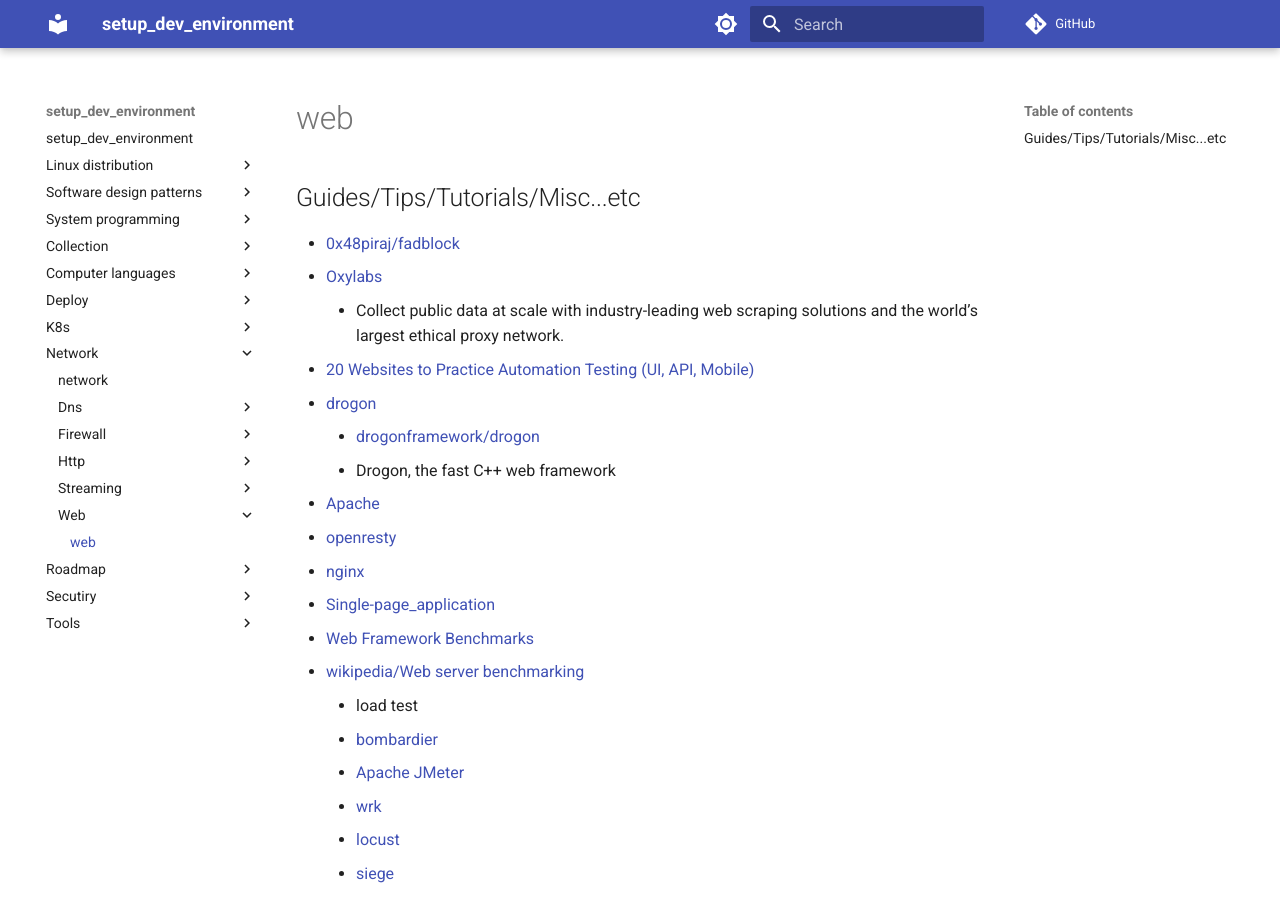
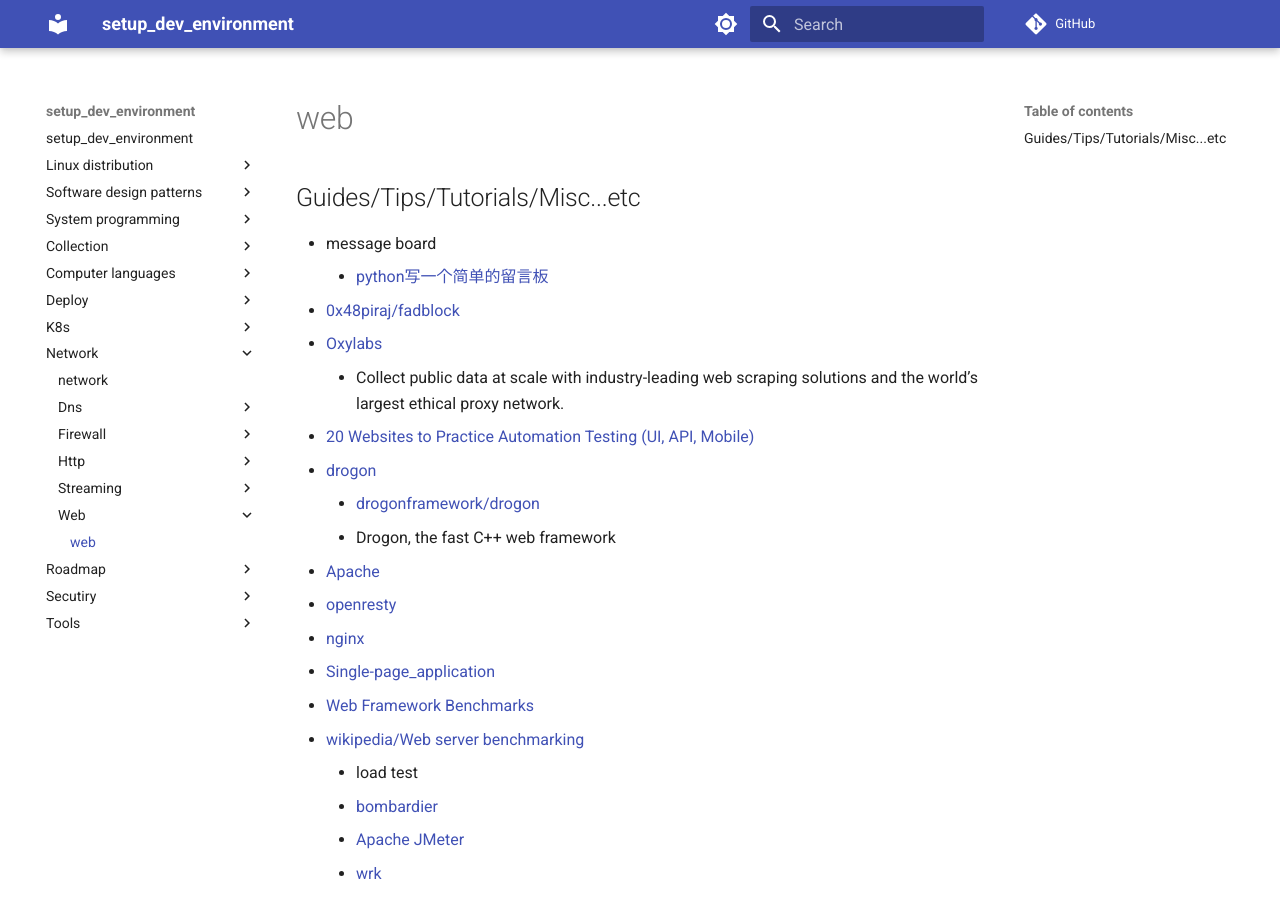
Before and after one commit to hong539/setup_dev_environment, an MkDocs documentation site: the page built from docs/network/web/web.md, in a window 1280 px wide and 900 px high. Built offline with MkDocs 1.6.1 and Material for MkDocs 9.7.7, drawn with Linux system fonts in a browser that asks for light colours; comment, search, counter and statistics services are not loaded.

Commit message:
Update docs

```diff
--- a/docs/network/web/web.md
+++ b/docs/network/web/web.md
@@ -2,6 +2,8 @@
 
 ## Guides/Tips/Tutorials/Misc...etc
 
+* message board
+    * [python写一个简单的留言板](https://bbotte.github.io/python_project/python-write-a-simple-message-board.html)
 * [0x48piraj/fadblock](https://github.com/0x48piraj/fadblock)
 * [Oxylabs](https://oxylabs.io/)
     * Collect public data at scale with industry-leading web scraping solutions and the world’s largest ethical proxy network.
```
